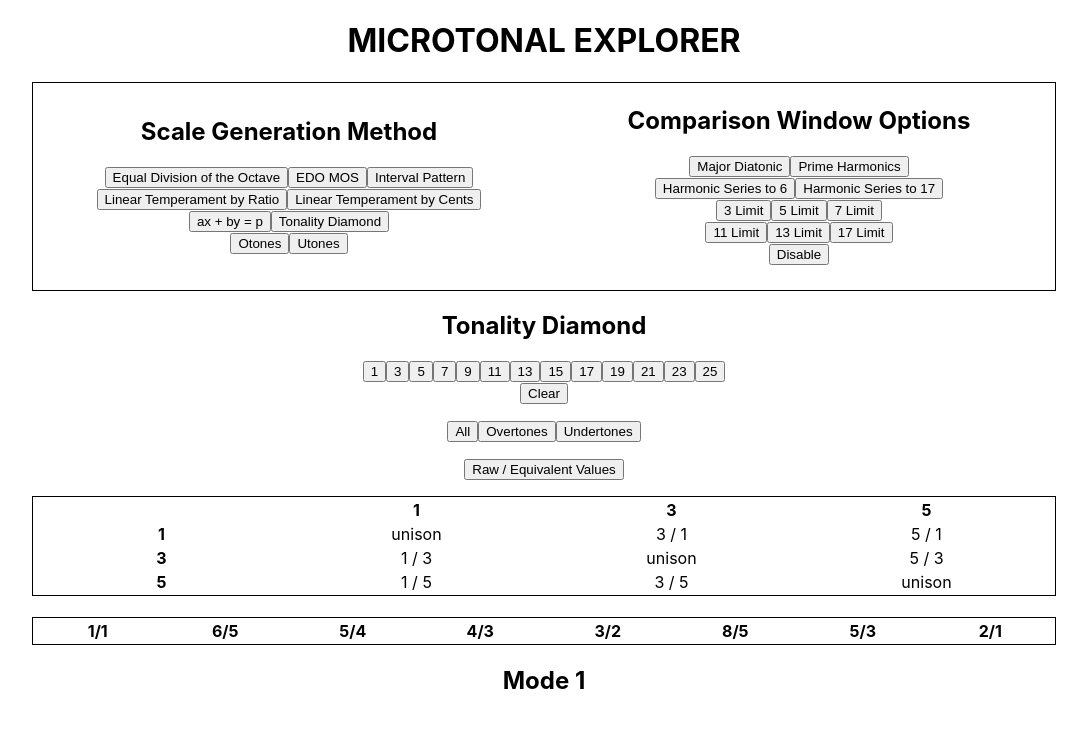
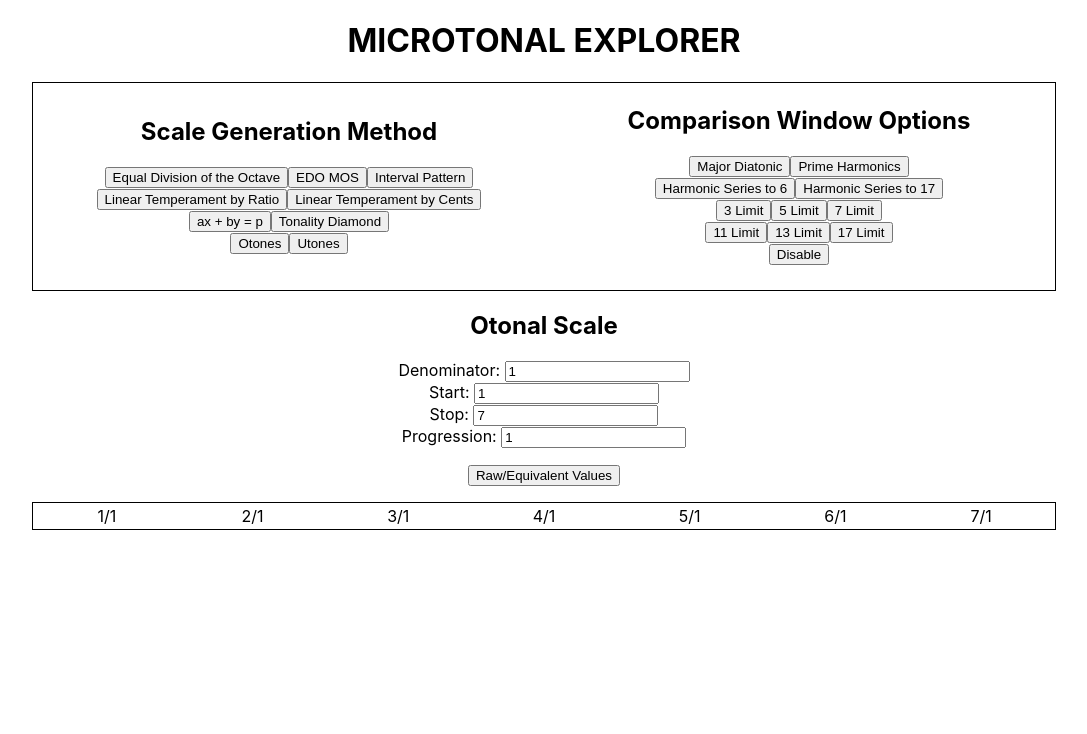
Before and after one commit to zzork/color-horizons-review-temp, a React (Create React App) app: page / in a window 1280 px wide. Shown: the top 734 px of the page, without its empty margins (96-1183 px from the left). Built offline with nearby package versions, Linux system fonts and the light colour scheme.

Commit message:
got ot scale display and raw/equiv button working

```diff
--- a/src/App.js
+++ b/src/App.js
@@ -9,7 +9,7 @@ function App() {
   const [stateData, setStateData] = useState(stateTable);
 
   // these could be lifted up to stateTable
-  const [selectedView, setSelectedView] = useState("td");
+  const [selectedView, setSelectedView] = useState("ot");
 
   // useEffect(() => {
   //   console.log(stateData);
--- a/src/apps/Calculators/Otones/Index.js
+++ b/src/apps/Calculators/Otones/Index.js
@@ -1,3 +1,5 @@
+import { OTReadout } from "./OTReadout";
+
 export const Otones = ({ stateData, setStateData, selectedComparison }) => {
   const handleChange = (event) => {
     let fieldReader = event.target.name;
@@ -55,6 +57,19 @@ export const Otones = ({ stateData, setStateData, selectedComparison }) => {
       setStateData(newState);
     }
   };
+  const handleShowEquivalent = () => {
+    let newState = stateData.map((stateTableRow) => {
+      let newEquivalent = !stateData[7].showEquivalent;
+      if (stateTableRow.id === "h") {
+        return {
+          ...stateTableRow,
+          showEquivalent: newEquivalent,
+        };
+      }
+      return stateTableRow;
+    });
+    setStateData(newState);
+  };
 
   return (
     <div>
@@ -92,6 +107,14 @@ export const Otones = ({ stateData, setStateData, selectedComparison }) => {
           value={stateData[7].progression}
         ></input>
       </p>
+      <OTReadout
+        denominator={parseInt(stateData[7].denominator)}
+        start={parseInt(stateData[7].start)}
+        stop={parseInt(stateData[7].stop)}
+        progression={parseInt(stateData[7].progression)}
+        showEquivalent={stateData[7].showEquivalent}
+        handleShowEquivalent={handleShowEquivalent}
+      />
     </div>
   );
 };
--- /dev/null
+++ b/src/apps/Calculators/Otones/OTReadout.js
@@ -0,0 +1,48 @@
+import OTScaleDisplay from "./OTScaleDisplay";
+import getOTRawScale from "./util/getOTRawScale";
+
+export const OTReadout = ({
+  denominator,
+  start,
+  stop,
+  progression,
+  showEquivalent,
+  handleShowEquivalent,
+}) => {
+  const isValidState = () => {
+    return true;
+  };
+  if (!isValidState()) {
+    return (
+      <InvalidState
+        denominator={denominator}
+        start={start}
+        stop={stop}
+        progression={progression}
+      />
+    );
+  }
+
+  const rawScale = getOTRawScale(denominator, start, stop, progression);
+
+  return (
+    <div>
+      <p>
+        <OTScaleDisplay
+          rawScale={rawScale}
+          showEquivalent={showEquivalent}
+          handleShowEquivalent={handleShowEquivalent}
+        />
+      </p>
+      <p></p>
+    </div>
+  );
+};
+
+const InvalidState = ({ denominator, start, stop, progression }) => {
+  return (
+    <div>
+      {denominator < 1 && <p>Numerator and Denominator are Identical</p>}
+    </div>
+  );
+};
--- /dev/null
+++ b/src/apps/Calculators/Otones/OTScaleDisplay.js
@@ -0,0 +1,34 @@
+import getReducedFraction from "../../../util/getReducedFraction";
+
+const OTScaleDisplay = ({ rawScale, showEquivalent, handleShowEquivalent }) => {
+  const getSingleRatioForScaleDisplay = (numerator, denominator) => {
+    if (showEquivalent === false) {
+      return `${numerator}/${denominator}`;
+    }
+    if (showEquivalent === true) {
+      let reduced = getReducedFraction(numerator, denominator);
+      return `${reduced[0]}/${reduced[1]}`;
+    }
+  };
+
+  const scaleDisplay = rawScale.map((ratio) => (
+    <td>{getSingleRatioForScaleDisplay(ratio[0], ratio[1])}</td>
+  ));
+
+  return (
+    <div>
+      <p>
+        <button onClick={() => handleShowEquivalent()}>
+          Raw/Equivalent Values
+        </button>
+      </p>
+      <table>
+        <tbody>
+          <tr>{scaleDisplay}</tr>
+        </tbody>
+      </table>
+    </div>
+  );
+};
+
+export default OTScaleDisplay;
--- /dev/null
+++ b/src/apps/Calculators/Otones/util/getOTRawScale.js
@@ -0,0 +1,11 @@
+const getOTRawScale = (denominator, start, stop, progression) => {
+  const scale = [];
+  const loopLength = stop - start;
+  for (let i = 0; i <= loopLength; i += progression) {
+    scale.push([start + i, denominator]);
+  }
+
+  return scale;
+};
+
+export default getOTRawScale;
--- a/src/stateData.js
+++ b/src/stateData.js
@@ -56,6 +56,7 @@ export const stateTable = [
     start: "1",
     stop: "7",
     progression: "1",
+    showEquivalent: false,
   },
   {
     id: "i",
--- a/src/util/getReducedFraction.js
+++ b/src/util/getReducedFraction.js
@@ -2,6 +2,10 @@ const getReducedFraction = (numerator, denominator) => {
   // without these two steps, was only evaluating first character in while loop (?)
   numerator = parseInt(numerator);
   denominator = parseInt(denominator);
+
+  if (numerator === 1 && denominator === 1) {
+    return [1, 1];
+  }
 
   if (numerator < 1 || denominator < 1) {
     return [1, 1];
```
